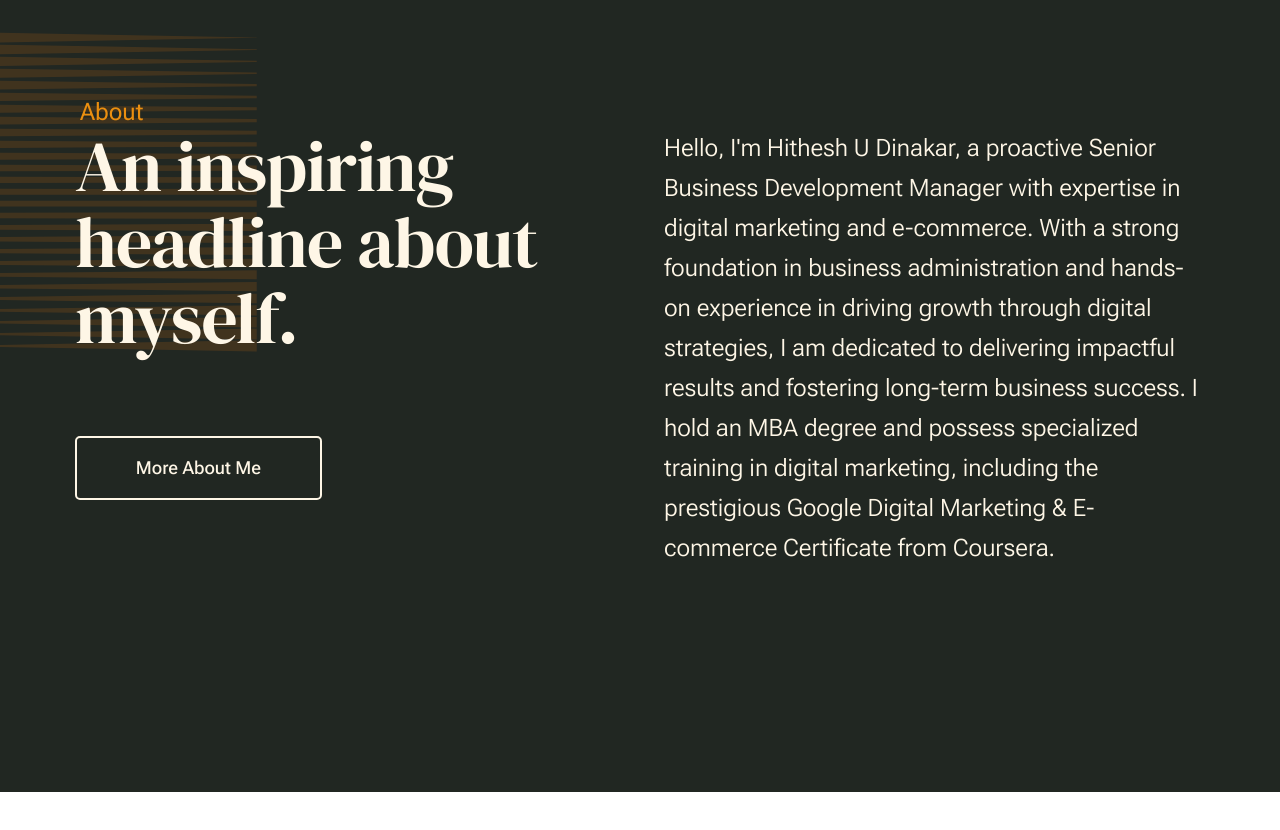
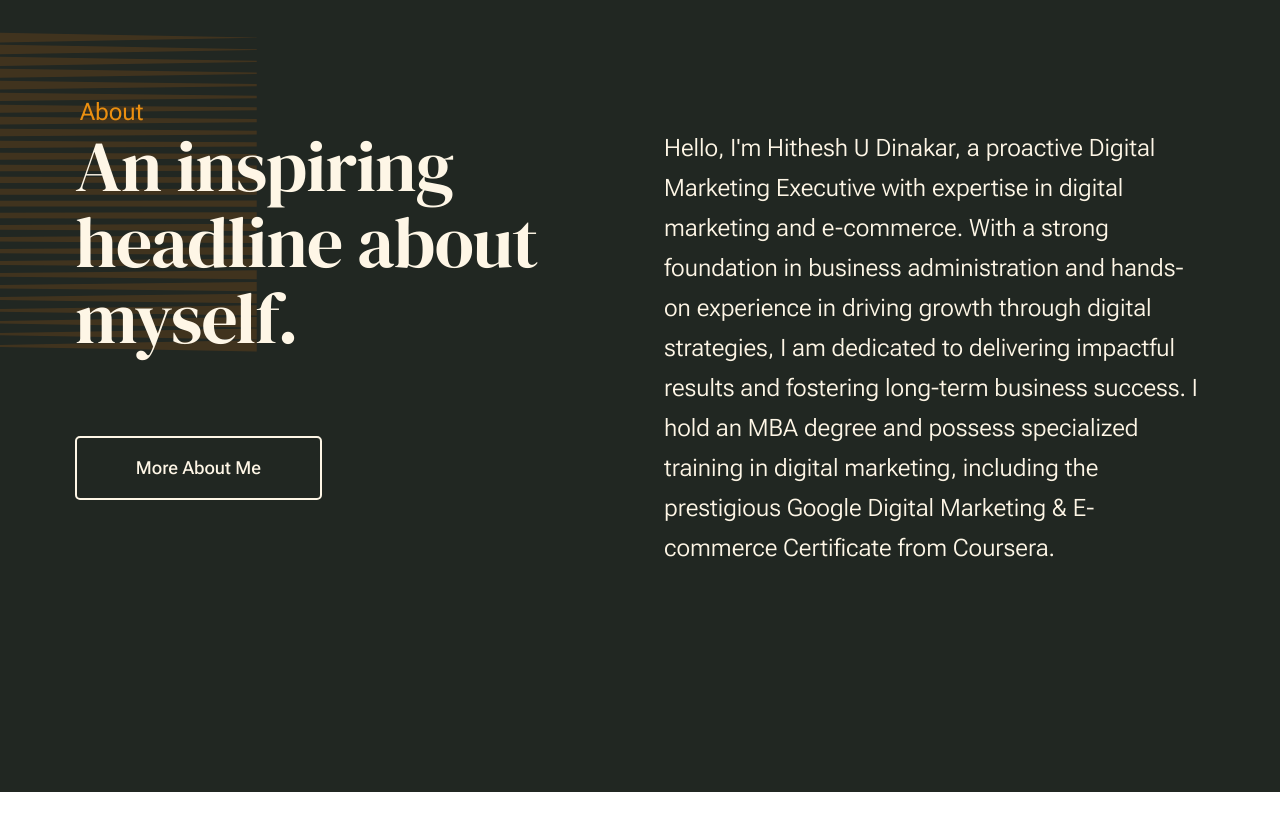
Before and after one commit to hitheshdinakar19/portfolio, a plain HTML site: page index.html in a window 1280 px wide. Shown: the part 960-1790 px from the top of the page. Drawn offline with Linux system fonts and the light colour scheme.

Commit message:
Update index.html

```diff
--- a/index.html
+++ b/index.html
@@ -146,7 +146,7 @@
 
                         <div class="s-about__content-main grid-section-split__primary">
                             <p class="attention-getter">
-                            Hello, I'm Hithesh U Dinakar, a proactive Senior Business Development Manager with expertise in digital marketing and e-commerce. With a strong foundation in business administration and hands-on experience in driving growth through digital strategies, I am dedicated to delivering impactful results and fostering long-term business success. I hold an MBA degree and possess specialized training in digital marketing, including the prestigious Google Digital Marketing & E-commerce Certificate from Coursera.
+                            Hello, I'm Hithesh U Dinakar, a proactive Digital Marketing Executive with expertise in digital marketing and e-commerce. With a strong foundation in business administration and hands-on experience in driving growth through digital strategies, I am dedicated to delivering impactful results and fostering long-term business success. I hold an MBA degree and possess specialized training in digital marketing, including the prestigious Google Digital Marketing & E-commerce Certificate from Coursera.
                             </p>
                         </div> <!-- end s-about__content-main -->
 
```
